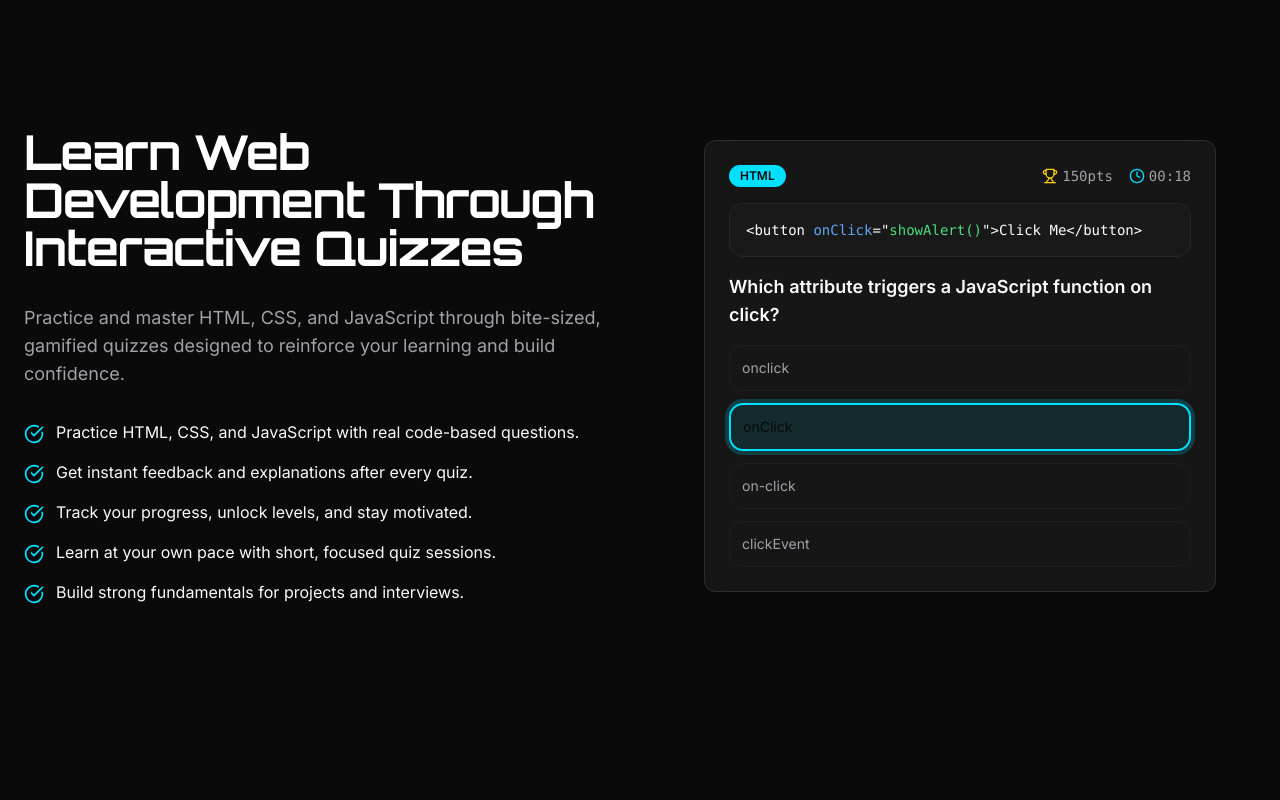
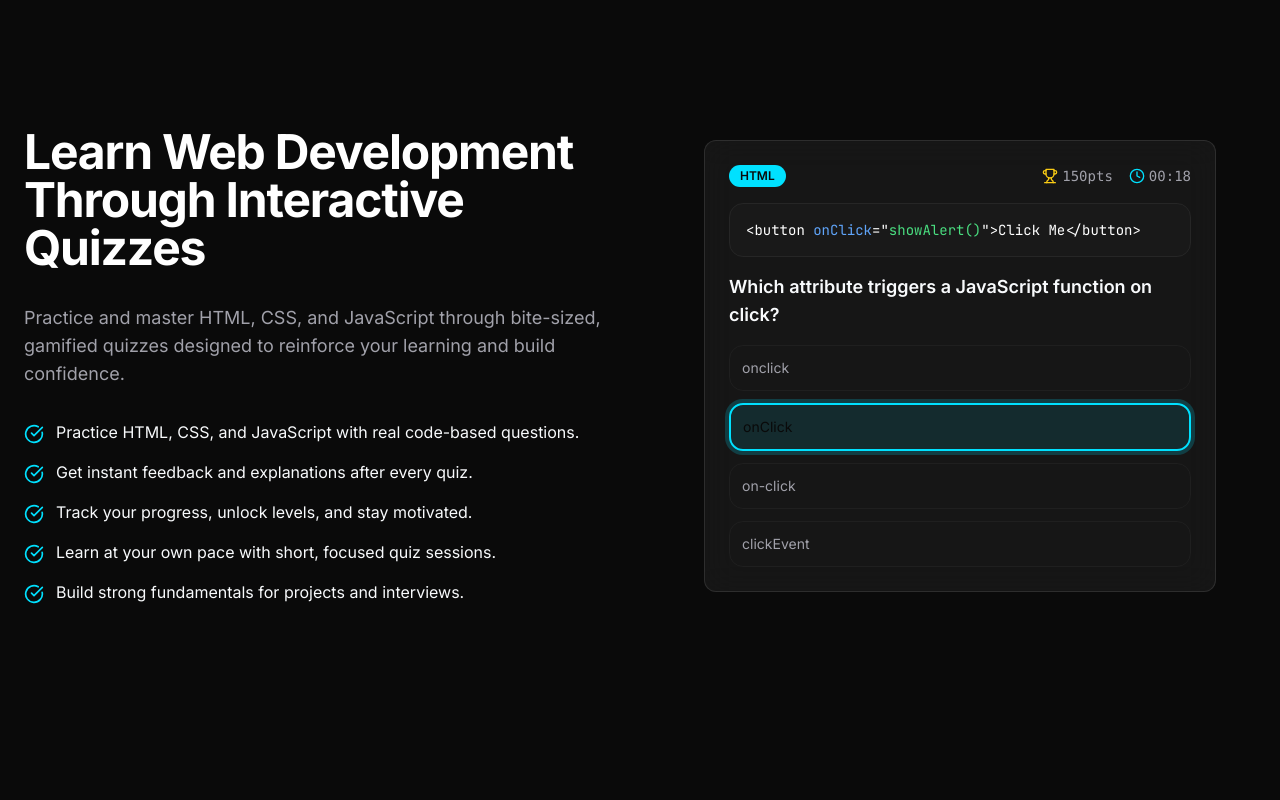
Before and after one commit to nilakshichoudhary1234-code/WEBLEARN, a Next.js app: page / in a window 1280 px wide. Shown: the part 720-1520 px from the top of the page. Built offline with nearby package versions, Linux system fonts and the light colour scheme.

Commit message:
**APPLY PROFESSIONAL FONT FAMILY ACROSS "Web Dev Quiz" PLATFORM** - Clea

```diff
--- a/src/app/globals.css
+++ b/src/app/globals.css
@@ -75,7 +75,13 @@ body {
     @apply border-border;
   }
   body {
-    @apply bg-background text-foreground;
+    @apply bg-background text-foreground font-body;
+  }
+  h1, h2, h3, h4, h5, h6 {
+    @apply font-headline;
+  }
+  code, pre {
+    @apply font-code;
   }
 }
 
--- a/src/app/layout.tsx
+++ b/src/app/layout.tsx
@@ -1,5 +1,5 @@
 import type { Metadata } from 'next';
-import { Inter, Orbitron, Source_Code_Pro } from 'next/font/google';
+import { Inter, JetBrains_Mono } from 'next/font/google';
 import './globals.css';
 import { cn } from '@/lib/utils';
 import { Toaster } from '@/components/ui/toaster';
@@ -9,14 +9,14 @@ const fontBody = Inter({
   variable: '--font-body',
 });
 
-const fontHeadline = Orbitron({
+const fontHeadline = Inter({
   subsets: ['latin'],
   variable: '--font-headline',
   weight: ['400', '500', '600', '700', '800', '900'],
 });
 
 
-const fontCode = Source_Code_Pro({
+const fontCode = JetBrains_Mono({
   subsets: ['latin'],
   variable: '--font-code',
 });
```
